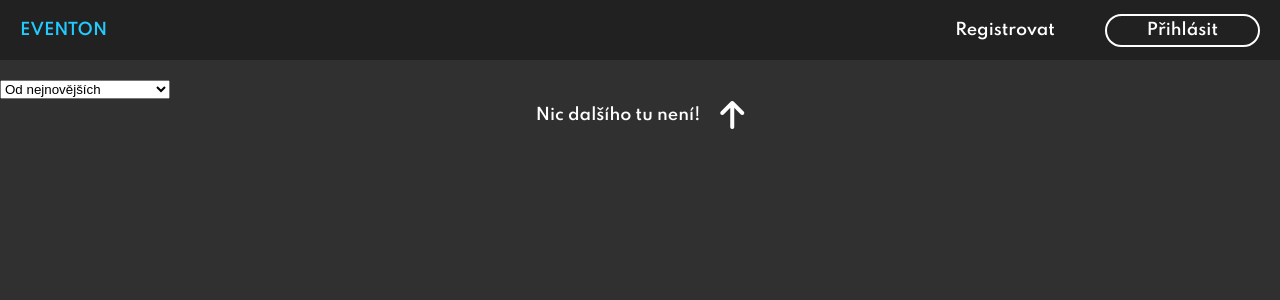
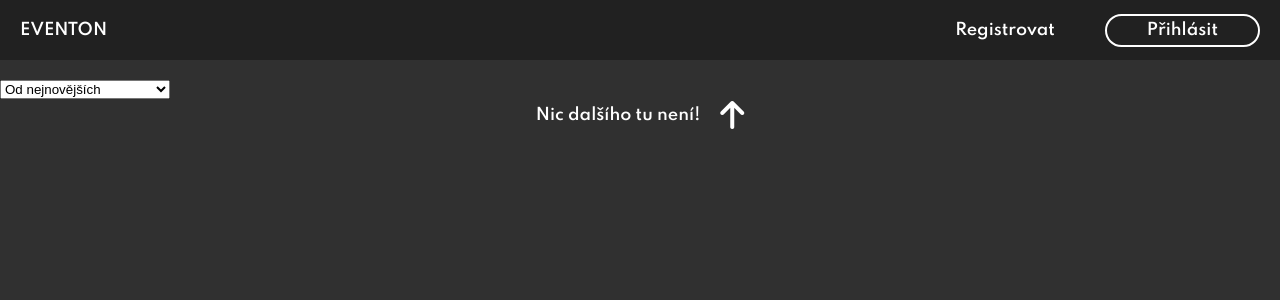
Before and after one commit to mrWintex/eventon, a PHP site: page / in a window 1280 px wide. Shown: the top 300 px of the page. Run offline with PHP 8.4, Linux system fonts and the light colour scheme; data that the repository does not hold is empty; some libraries are stand-ins or nearby versions.

Commit message:
drobné změny v style a poststyle

```diff
--- a/css/post-style.css
+++ b/css/post-style.css
@@ -1,6 +1,6 @@
         :root{
-            --post-normal-size: 700px;
-            --post-expanded-size: 800px;
+            --post-normal-size: 70vh;
+            --post-expanded-size: 80vh;
             --post-icon-size: 45px;
             --post-padding-block: 200px;
         }
--- a/css/style.css
+++ b/css/style.css
@@ -117,7 +117,6 @@ body {
 }
 
 .navigation > li.logo {
-  color: #22cafd;
   float: left;
 }
 
--- a/css/style.scss
+++ b/css/style.scss
@@ -73,7 +73,6 @@ body{
         }
 
         &.logo{
-            color: $secondary-color;
             float: left;
         }
 
```
Also changed, not shown: 1 other file.
